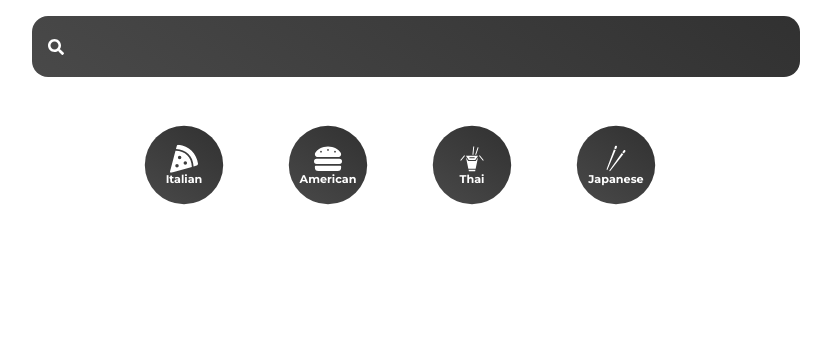
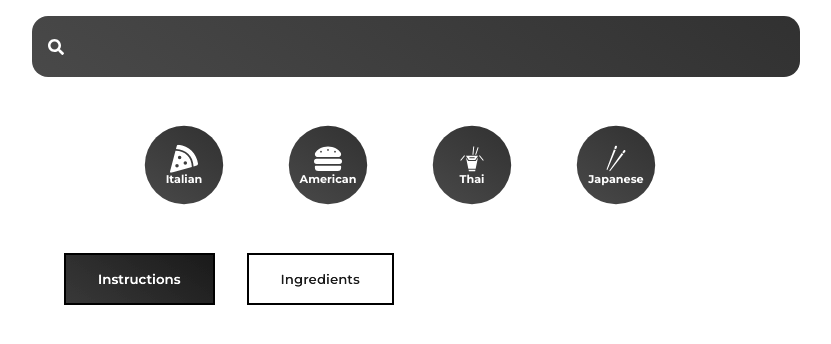
Before and after one commit to billi-sikki/React-Recipe-app-, a React (Create React App) app: page /Recipe/1 in a window 1280 px wide. Shown: the top 344 px of the page, without its empty margins (224-1055 px from the left). Built offline with nearby package versions, Linux system fonts and the light colour scheme; no server answers; a web font is replaced by a local one.

Commit message:
Changed some of the lines of code to increase readability

```diff
--- a/src/components/Popular.jsx
+++ b/src/components/Popular.jsx
@@ -3,6 +3,7 @@ import styled from 'styled-components'; //Styled-components is a library for Rea
 
 import{Splide, SplideSlide} from "@splidejs/react-splide";
 import '@splidejs/react-splide/css'; // Import Splide core CSS
+import { Link } from 'react-router-dom';
 
 const Popular = () => {
 
@@ -35,7 +36,7 @@ const Popular = () => {
             <Wrapper>
                 <h3>Popular Picks</h3>
                 <Splide options={{
-                    perPage:4,
+                    perPage:3,
                     arrows:false,
                     pagination:false,
                     drag:'free',
@@ -45,9 +46,11 @@ const Popular = () => {
                    return(
                       <SplideSlide key={recipe.id}>
                       <Card>
+                        <Link to={'/Recipe/'+ recipe.id}>
                       <p>{recipe.title}</p>
                       <img src={recipe.image} alt={recipe.title}/>
                       <Gradient/>
+                      </Link>
                       </Card>
                       </SplideSlide>
                          )
--- a/src/components/Veggie.jsx
+++ b/src/components/Veggie.jsx
@@ -4,6 +4,7 @@ import styled from 'styled-components'; //Styled-components is a library for Rea
 
 import{Splide, SplideSlide} from "@splidejs/react-splide";
 import '@splidejs/react-splide/css'; // Import Splide core CSS
+import { Link } from 'react-router-dom';
 
 const Veggie = () => {
 const[veggie,setVeggie]=useState([]);
@@ -43,9 +44,11 @@ const[veggie,setVeggie]=useState([]);
                    return(
                       <SplideSlide key={recipe.id}>
                       <Card>
+                      <Link to={'/Recipe/'+ recipe.id}>
                       <p>{recipe.title}</p>
                       <img src={recipe.image} alt={recipe.title}/>
                       <Gradient/>
+                      </Link>
                       </Card>
                       </SplideSlide>
                          )
--- a/src/pages/Pages.jsx
+++ b/src/pages/Pages.jsx
@@ -3,7 +3,7 @@ import React from 'react'
 import Home from './Home';
 import Cuisine from './Cuisine';
 import Searched from './Searched';
-
+import Recipe from './Recipe';
 import{Route, Routes} from 'react-router-dom';
 
 const Pages = () => {
@@ -14,6 +14,7 @@ const Pages = () => {
       <Route path='/Cuisine/:type' element={<Cuisine/>} />
       <Route path='/Cuisine' element={<Cuisine/>} />
       <Route path='/Searched/:search' element={<Searched/>} />
+      <Route path='/Recipe/:name' element={<Recipe/>} />
 
 
       </Routes>
--- /dev/null
+++ b/src/pages/Recipe.jsx
@@ -0,0 +1,81 @@
+import React from 'react'
+import { useEffect, useState} from 'react'
+import { useParams } from 'react-router-dom'
+import styled from 'styled-components';
+
+function Recipe() {
+
+  let params= useParams();
+   const[Details, setDetails]=useState({});
+   const[activeTab, setActiveTab]=useState('Instructions');
+
+
+  const fetchDetails = async ()=>{
+    const data= await fetch(`https://api.spoonacular.com/recipes/${params.name}/information?apiKey=${process.env.REACT_APP_API_KEY}`);
+
+    const detailData= await data.json();
+    setDetails(detailData);
+
+  };
+
+useEffect(()=>{
+ fetchDetails();
+},[params.name]);
+
+  return (
+    <DetailWrapper>
+      <ImageWrapper>
+        <h2>{Details.title}</h2>
+        <img src={Details.image} alt="" />
+      </ImageWrapper>
+      <Info>
+        <Button className={activeTab === 'Instructions' ? 'active' : ''} onClick={() => setActiveTab('Instructions')}>Instructions</Button>
+        <Button className={activeTab === 'Ingredients' ? 'active' : ''} onClick={() => setActiveTab('Ingredients')}>Ingredients</Button>
+      </Info>
+    </DetailWrapper>
+  )
+
+};
+
+const DetailWrapper = styled.div`
+  margin-top: 0rem;
+  margin-bottom: 0rem;
+  filter: contrast(1.3) brightness(1);
+  display: flex;
+`;
+
+const ImageWrapper = styled.div`
+  display: flex;
+  flex-direction: column;
+  align-items: flex-start;
+  max-width: 400px;
+  img {
+    width: 100%;
+    max-width: 350px;
+    object-fit: cover;
+    margin-top:1.5rem;
+    box-shadow: 0 4px 16px rgba(0,0,0,0.18);
+  }
+`;
+
+const Button = styled.button`
+  padding: 1rem 2rem;
+  color: #313131;
+  background: white;
+  border: 2px solid black;
+  margin-right: 2rem;
+  font-weight: 600;
+  &.active {
+    background: linear-gradient(35deg, #494949, #313131);
+    color: white;
+  }
+`;
+
+const Info = styled.div`
+  margin-left: 2rem;
+  display: flex;
+  align-items: flex-start;
+`;
+
+
+export default Recipe;
```
